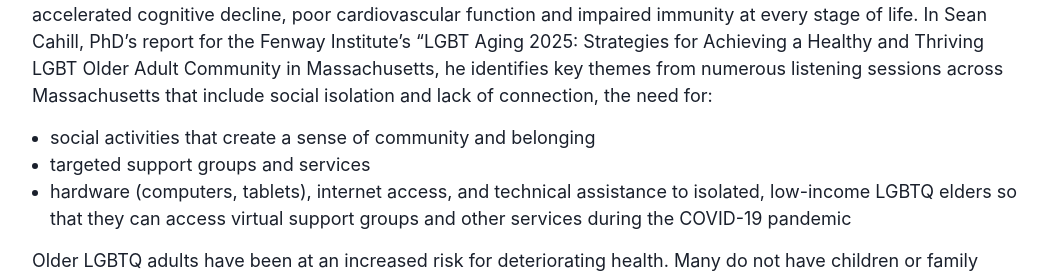
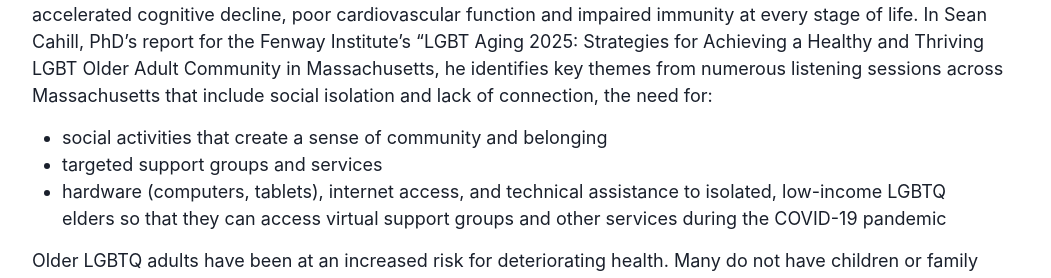
Before and after one commit to Code-4-Community/outstanding-life, a Next.js app: page /about-us in a window 1280 px wide. Shown: the part 1783-2061 px from the top of the page, without its empty margins (114-1165 px from the left). Built offline with nearby package versions, Linux system fonts and the light colour scheme.

Commit message:
remove unnecessary passHref prop and add horizontal margin to bullet points

```diff
--- a/lib/components/hero/index.tsx
+++ b/lib/components/hero/index.tsx
@@ -22,7 +22,7 @@ const Hero: React.FC<HeroProps> = ({ imgSrc, text }) => {
         textAlign="center"
         width="600px">
         <Heading as="h1">{text}</Heading>
-        <Link href="#mission-statement" passHref>
+        <Link href="#mission-statement">
           <Button
             data-cy="learn-more-button"
             backgroundColor="var(--white)"
--- a/pages/about-us/index.tsx
+++ b/pages/about-us/index.tsx
@@ -55,7 +55,7 @@ const AboutUs: React.FC = () => {
                   listening sessions across Massachusetts that include social isolation and lack of
                   connection, the need for:
                 </Text>
-                <UnorderedList>
+                <UnorderedList margin={'0 30px'}>
                   <ListItem>
                     social activities that create a sense of community and belonging
                   </ListItem>
```
